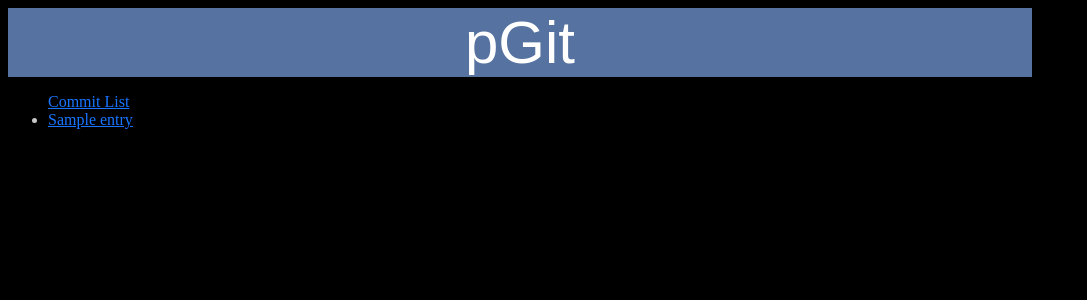
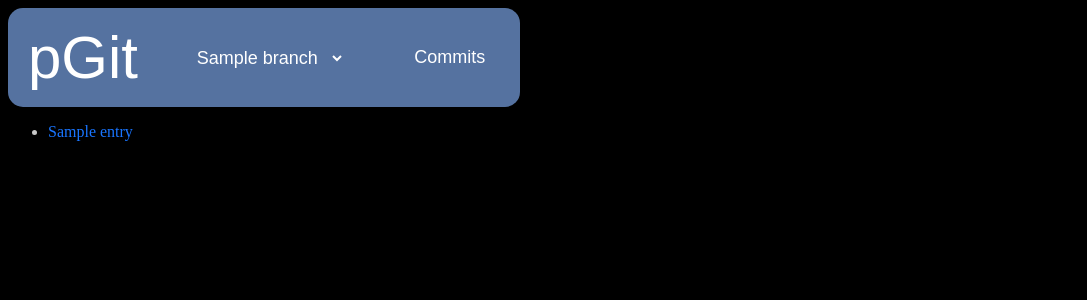
Before and after one commit to lbatalha/pgit, a Flask app: template templates/repo.html in a window 1280 px wide. Shown: the top 300 px of the page, without its empty margins (0-1087 px from the left). Run offline with Flask 2, Linux system fonts and the light colour scheme; the template is opened without the code that fills it: most values are stand-ins (such as "Sample title", 1, 10 or a date in 2020).

Commit message:
new style

```diff
--- a/main.py
+++ b/main.py
@@ -33,12 +33,13 @@
 	files = []
 	path = ROOT + repo_name
 	repo = pygit2.Repository(path)
+	branches = repo.listall_branches()
 	commit = repo.revparse_single(branch)
 
 	if file_path == None:			#Check for Repo List
 		for entry in commit.tree:
 			files.append(entry)
-		return render_template('repo.html', files=files, repo=repo, branch=branch)
+		return render_template('repo.html', files=files, repo=repo, branch=branch, branches=branches)
 
 	file_id = commit.tree[file_path].id
 	obj = repo.get(file_id)
@@ -48,7 +49,7 @@
 		obj = repo[obj.id]
 		for entry in obj:
 			files.append(entry)
-		return render_template('path.html', repo_name=repo_name, file_path=file_path, files=files, branch=branch)
+		return render_template('path.html', repo_name=repo_name, file_path=file_path, files=files, branch=branch, branches=branches)
 	else:
 		obj = repo[obj.id]
 		content = obj.read_raw().decode('utf8')
--- a/static/styles/main.css
+++ b/static/styles/main.css
@@ -1,13 +1,45 @@
-body {
+html{
+}
+
+body{
 	color: rgb(200,200,200);
 	background-color: black;
+
 }
-a:link{ color: #1975FF}
+
+a:link{ color: #1975FF; text-decoration: none;}
 a:visited{ color: #1975FF}
 a:hover{ color: #4791FF}
 
+select{
+	color: #ffffff;
+	background-color: #5572A0;
+	outline: 0px;
+	border: 0px;
+	font-size: 18px;
+}
+
+.flex-container{
+	display: flex;
+	justify-content: center;
+	align-items: center;
+}
+
+.flex-item{
+	flex-grow: 1;
+}
+
+.er-block{
+	margin-left: 10px;
+	margin-right: 10px;
+	margin-top: 15px;
+	margin-bottom: 15px;
+	text-align: center;
+	font-size: 18px;
+}
+
 #main_div{
-	width:1024px;
+	width: 512px;
 	min-height:200px;
 
 }
@@ -15,22 +47,27 @@ a:hover{ color: #4791FF}
 #header{
 	background-color:#5572A0;
 	font-color:#ffffff;
+	font-family:sans-serif;
+	border-radius: 15px;
+}
+
+#header a{
+	text-decoration:none;
+	color: #ffffff;
+}
+
+#title{
+	margin-left: 20px;
+	margin-right: 20px;
+	margin-top: 15px;
+	margin-bottom: 15px;
+	font-size: 60px;
+}
+
+#branches{
 
 }
 
-#title{
-
-	margin-left:10px;
-	margin-right:10px;
-	margin-top:5px;
-	margin-bottom:5px;
-	font-size:60px;
-	font-family:sans-serif;
-	text-align: center;
+#commits{
 
 }
-
-#title a{
-	text-decoration:none;
-	color: #ffffff;
-}
--- a/templates/repo.html
+++ b/templates/repo.html
@@ -6,16 +6,24 @@
 	</head>
 	<body>
 		<div id="main_div">
-			<div id="header">
-				<div id="title"><a href="/">pGit</a></div>
+			<div id="header" class="flex-container">
+				<div id="title" class="er-block"><a href="/">pGit</a></div>
+				<div id="branches" class="flex-item er-block">
+					<form name="branch_list">
+						<select id="dropdown" name="menu" onChange="top.location.href=this.options[this.selectedIndex].value;" value="GO">
+							<option selected="selected">{{ branch }}</option>
+							{% for i in branches %}
+								<option value="{{ i }}">{{ i }}</option>
+							{% endfor %}
+						</select>
+					</form>
 
+				</div>
+				<div id="commits" class="flex-item er-block"><a href="{{ branch }}/commits">Commits</a></div>
 			</div>
 
 
 			<ul id="dirlist">
-
-				<a href="{{ branch}}/commits"> Commit List</a>
-
 				{% for entry in files %}
 				<li>
 					<a href="{{ branch }}/{{ entry.name }}">{{ entry.name }}</a>
--- a/templates/root.html
+++ b/templates/root.html
@@ -6,8 +6,8 @@
 	</head>
 	<body>
 		<div id="main_div">
-			<div id="header">
-				<div id="title"><a href="/">pGit</a></div>
+			<div id="header" class="flex-container">
+				<div id="title" class="er-block"><a href="/">pGit</a></div>
 
 			</div>
 
```
Also changed, not shown: templates/path.html (+13 -2 lines).
